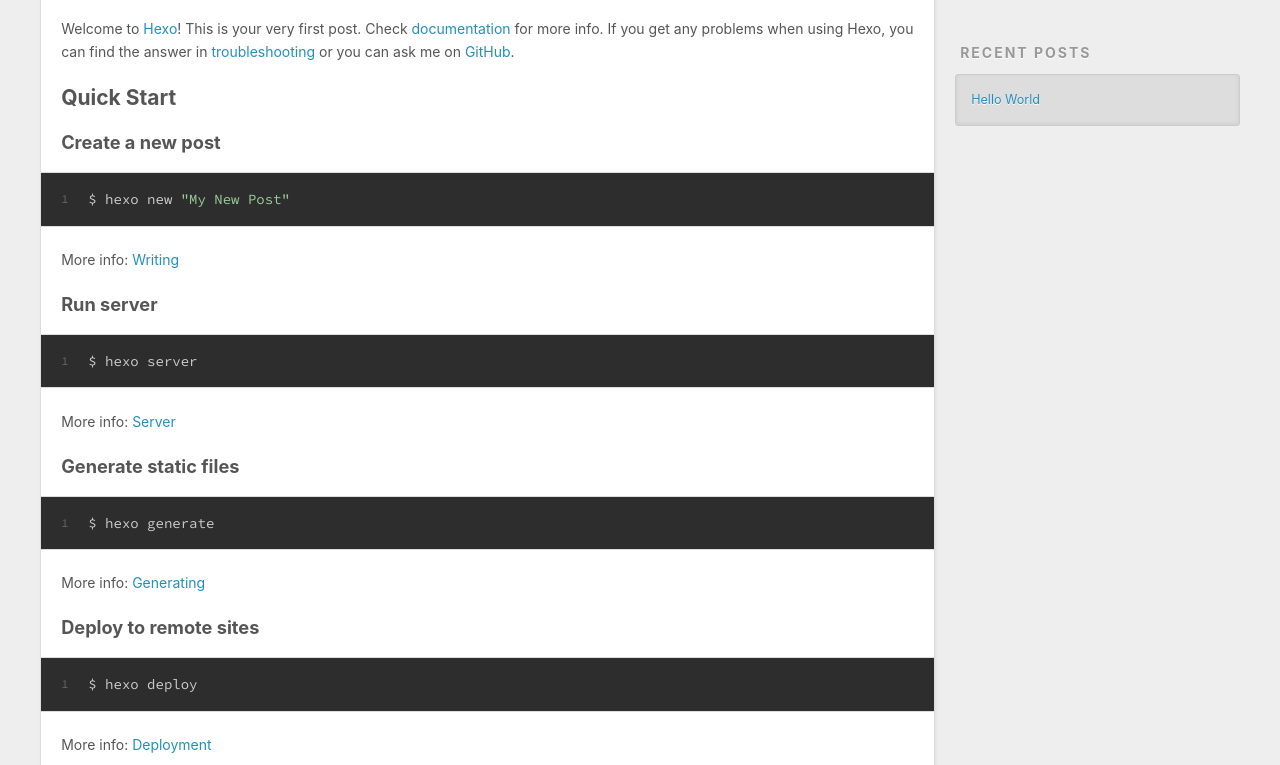
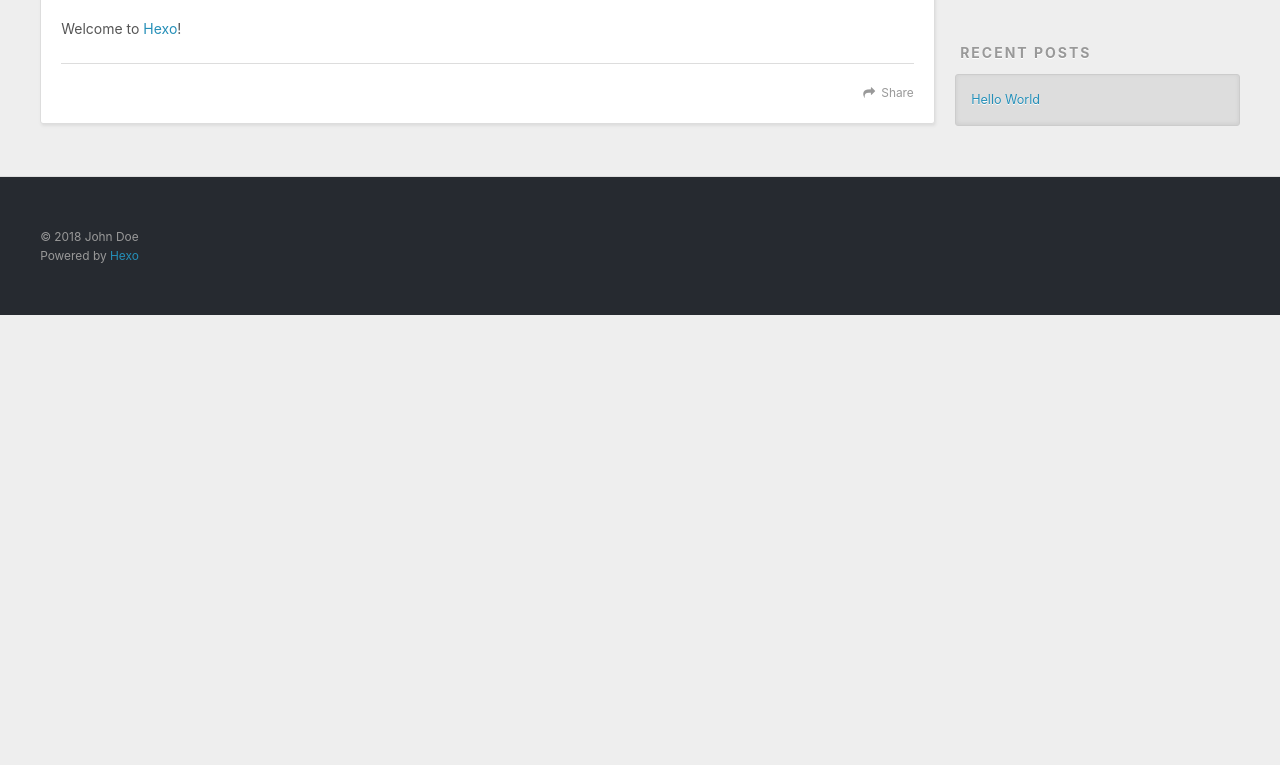
Before and after one commit to vaeone/vaeone.github.io, a plain HTML site: page index.html in a window 1280 px wide. Shown: the part 435-1200 px from the top of the page. After the commit the page ends 800 px from the top, so only its background shows below. Drawn offline with nearby package versions, Linux system fonts and the light colour scheme.

Commit message:
Update index.html

```diff
--- a/index.html
+++ b/index.html
@@ -5,7 +5,7 @@
 
 
 
-  <title>Hexo</title>
+  <title>Vaeone</title>
   <meta name="viewport" content="width=device-width, initial-scale=1, maximum-scale=1">
   <meta property="og:type" content="website">
 <meta property="og:title" content="Hexo">
@@ -83,15 +83,7 @@
 
     <div class="article-entry" itemprop="articleBody">
 
-        <p>Welcome to <a href="https://hexo.io/" target="_blank" rel="noopener">Hexo</a>! This is your very first post. Check <a href="https://hexo.io/docs/" target="_blank" rel="noopener">documentation</a> for more info. If you get any problems when using Hexo, you can find the answer in <a href="https://hexo.io/docs/troubleshooting.html" target="_blank" rel="noopener">troubleshooting</a> or you can ask me on <a href="https://github.com/hexojs/hexo/issues" target="_blank" rel="noopener">GitHub</a>.</p>
-<h2 id="Quick-Start"><a href="#Quick-Start" class="headerlink" title="Quick Start"></a>Quick Start</h2><h3 id="Create-a-new-post"><a href="#Create-a-new-post" class="headerlink" title="Create a new post"></a>Create a new post</h3><figure class="highlight bash"><table><tr><td class="gutter"><pre><span class="line">1</span><br></pre></td><td class="code"><pre><span class="line">$ hexo new <span class="string">"My New Post"</span></span><br></pre></td></tr></table></figure>
-<p>More info: <a href="https://hexo.io/docs/writing.html" target="_blank" rel="noopener">Writing</a></p>
-<h3 id="Run-server"><a href="#Run-server" class="headerlink" title="Run server"></a>Run server</h3><figure class="highlight bash"><table><tr><td class="gutter"><pre><span class="line">1</span><br></pre></td><td class="code"><pre><span class="line">$ hexo server</span><br></pre></td></tr></table></figure>
-<p>More info: <a href="https://hexo.io/docs/server.html" target="_blank" rel="noopener">Server</a></p>
-<h3 id="Generate-static-files"><a href="#Generate-static-files" class="headerlink" title="Generate static files"></a>Generate static files</h3><figure class="highlight bash"><table><tr><td class="gutter"><pre><span class="line">1</span><br></pre></td><td class="code"><pre><span class="line">$ hexo generate</span><br></pre></td></tr></table></figure>
-<p>More info: <a href="https://hexo.io/docs/generating.html" target="_blank" rel="noopener">Generating</a></p>
-<h3 id="Deploy-to-remote-sites"><a href="#Deploy-to-remote-sites" class="headerlink" title="Deploy to remote sites"></a>Deploy to remote sites</h3><figure class="highlight bash"><table><tr><td class="gutter"><pre><span class="line">1</span><br></pre></td><td class="code"><pre><span class="line">$ hexo deploy</span><br></pre></td></tr></table></figure>
-<p>More info: <a href="https://hexo.io/docs/deployment.html" target="_blank" rel="noopener">Deployment</a></p>
+        <p>Welcome to <a href="https://hexo.io/" target="_blank" rel="noopener">Hexo</a>!
 
 
     </div>
```
